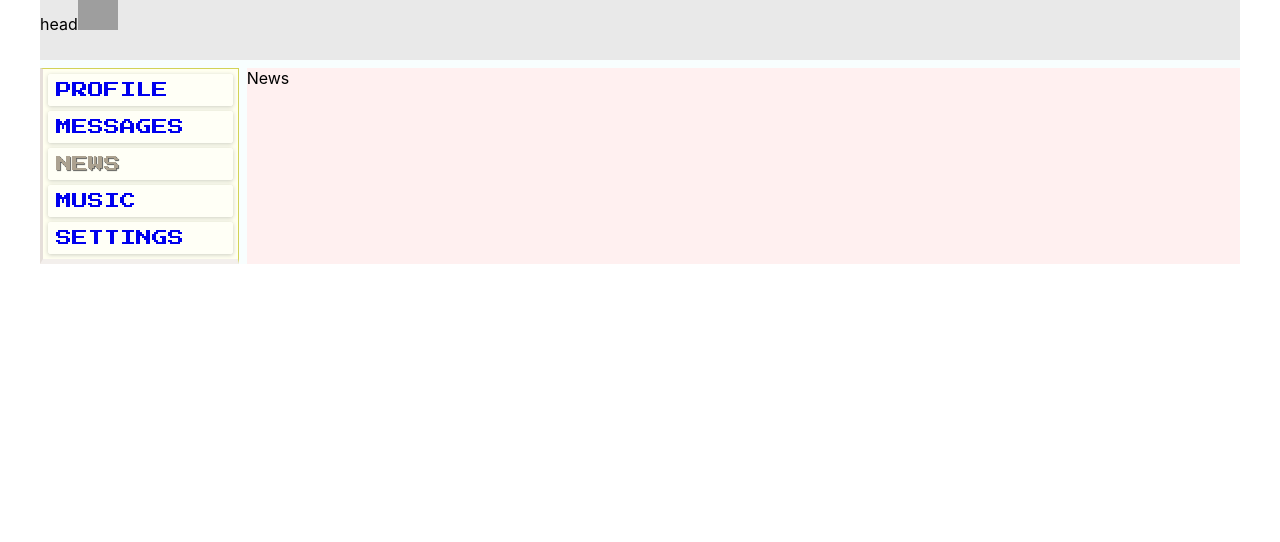
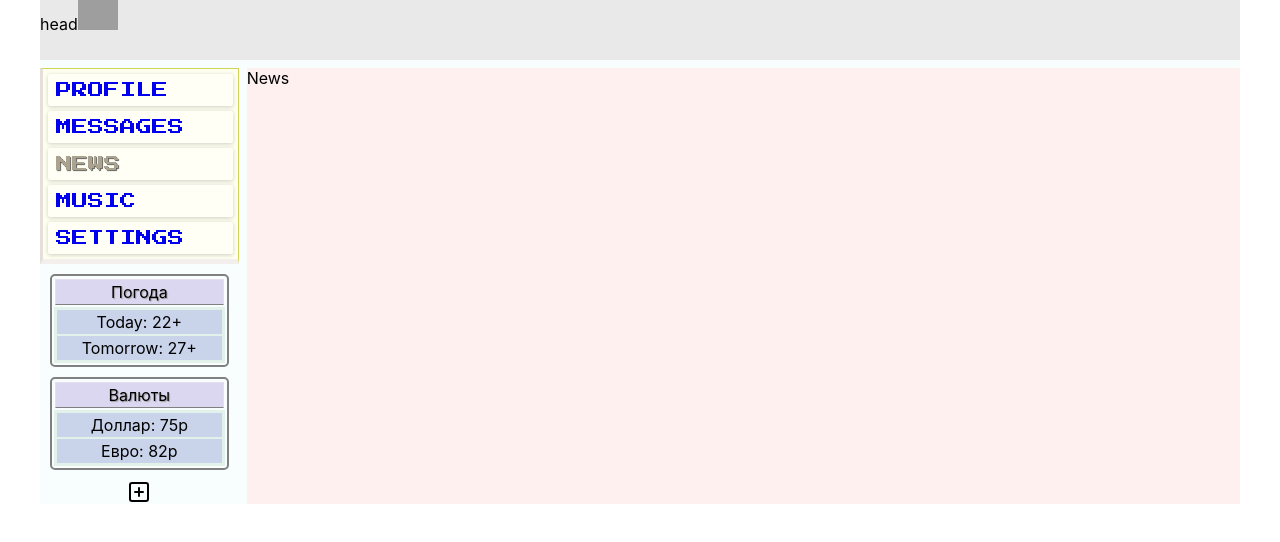
Before and after one commit to YunoGas/learn_react, a React (Create React App) app: page /news in a window 1280 px wide. Shown: the top 542 px of the page. Built offline with nearby package versions, Linux system fonts and the light colour scheme; grey boxes are pictures that could not be loaded.

Commit message:
add widgets

```diff
--- a/src/App.js
+++ b/src/App.js
@@ -14,7 +14,7 @@ const App = (props) => {
       <BrowserRouter>
           <div className="app-wrapper">
               <Header/>
-              <Navbar/>
+              <Navbar data={props.data.Navbar}/>
               <div className="app-wrapper-content">
                   {/*<Route path='/dialogs' component={Dialogs}/>
                   <Route path='/profile' component={Profile}/>
@@ -22,8 +22,8 @@ const App = (props) => {
                   <Route path='/musics' component={Musics}/>
                   <Route path='/settings' component={Settings}/>*/}
 
-                  <Route path='/dialogs' render={()=> <Dialogs data={props.state.dialogsPage}/> }/>
-                  <Route path='/profile' render={()=> <Profile data={props.state.profilePage}/> }/>
+                  <Route path='/dialogs' render={()=> <Dialogs data={props.data.dialogsPage}/> }/>
+                  <Route path='/profile' render={()=> <Profile data={props.data.profilePage}/> }/>
                   <Route path='/news' render={()=> <News/> }/>
                   <Route path='/musics' render={()=> <Musics/> }/>
                   <Route path='/settings' render={()=> <Settings/> }/>
--- a/src/components/Navbar/Navbar.jsx
+++ b/src/components/Navbar/Navbar.jsx
@@ -1,9 +1,13 @@
 import React from 'react';
 import css from './Navbar.module.css'
 import {NavLink} from "react-router-dom"
+import Widget from './Widget/Widget'
+import { PlusSquare} from 'react-feather';
+const Navbar = (props) => {
 
-const Navbar = () => {
+    let Widgets = props.data.widgets.map(widg => <Widget title={widg.title} content={widg.lines} />)
     return (
+        <div>
         <nav className={css.nav}>
             <div className={`${css.item}`}><NavLink to="/profile" activeClassName={css.active}>PROFILE</NavLink></div>
             <div className={css.item}><NavLink to="/dialogs" activeClassName={css.active}>MESSAGES</NavLink></div>
@@ -11,6 +15,13 @@ const Navbar = () => {
             <div className={css.item}><NavLink to="/musics" activeClassName={css.active}>MUSIC</NavLink></div>
             <div className={css.item}><NavLink to="/settings" activeClassName={css.active}>SETTINGS</NavLink></div>
         </nav>
+        <div className={css.widgets}>
+            {Widgets}
+            <div className={css.addWidg}>
+                <PlusSquare/>
+            </div>
+        </div>
+        </div>
     )
 }
 
--- a/src/components/Navbar/Navbar.module.css
+++ b/src/components/Navbar/Navbar.module.css
@@ -8,6 +8,19 @@
     border-left: 3px solid #e5ded9;
 }
 
+.addWidg svg{
+    display: block;
+    margin-left: auto;
+    margin-right: auto;
+    cursor: pointer;
+}
+.addWidg svg:active{
+    background: #f0e9f1;
+    display: block;
+    margin-left: auto;
+    margin-right: auto;
+    cursor: pointer;
+}
 .nav a:visited {
     color: inherit;
 }
--- /dev/null
+++ b/src/components/Navbar/Widget/Widget.jsx
@@ -0,0 +1,20 @@
+import react from 'react'
+import css from './Widget.module.css'
+import DialogItem from "../../Dialogs/DialogItem/DialogItem";
+import React from "react";
+
+const Widget = (props) => {
+    let widgetElements = props.content.map(line => <div className={css.content_line}>{line}</div>)
+    return (
+        <div className={css.block}>
+            <div className={css.title}>
+                {props.title}
+            </div>
+            <div className={css.content}>
+                {widgetElements}
+            </div>
+        </div>
+    )
+}
+
+export default Widget
--- /dev/null
+++ b/src/components/Navbar/Widget/Widget.module.css
@@ -0,0 +1,40 @@
+.block{
+    align-content: center;
+    text-align: center;
+    padding:1px;
+    margin: 10px;
+    border: 2px solid grey;
+    border-radius: 5px;
+    cursor: grab;
+}
+.block:hover{
+    box-shadow: 2px 2px 2px #c6c5c1;
+    border: 1px dotted black;
+    margin: 11px;
+}
+
+.block:active{
+    box-shadow: 2px 2px 2px #a19b85;
+    cursor:grabbing;
+}
+.block:active .title{
+    background: #bdb9d9;
+}
+.content_line{
+
+    background: #c9d3ea;
+    padding:2px;
+    margin: 2px;
+}
+.title{
+text-shadow: 1px 1px 1px #9e9b9b;
+    background: #dbd7f1;
+    border: 1px solid #e5def1;
+    border-bottom: 1px solid grey;
+    padding:2px;
+    margin: 2px;
+}
+.content{background: #e3f1eb;
+    padding:1px;
+    margin: 1px;
+}
--- a/src/redux/state.js
+++ b/src/redux/state.js
@@ -19,6 +19,12 @@ let messages =[
 ]
 
 let state ={
+    Navbar:{
+        widgets:[
+            {title:'Погода', lines:['Today: 22+', 'Tomorrow: 27+']},
+            {title:'Валюты', lines:['Доллар: 75р', 'Евро: 82р']}
+        ]
+    },
     profilePage:{
         posts: [
             {text:'Hello its my blog', likes:'5', dislikes:'9'},
```
